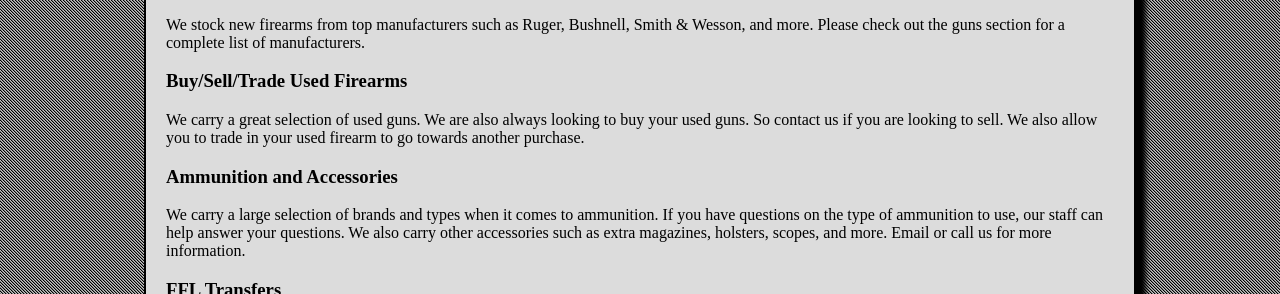
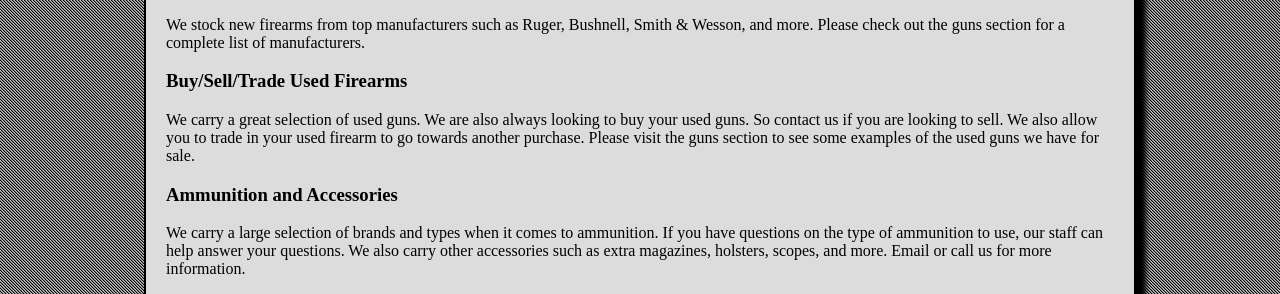
Before and after one commit to triplethreatarmory/triplethreatarmory.github.io, a plain HTML site: page index_new.htm in a window 1280 px wide. Shown: the part 500-794 px from the top of the page. Drawn offline with Linux system fonts and the light colour scheme.

Commit message:
Update index_new.htm

```diff
--- a/index_new.htm
+++ b/index_new.htm
@@ -21,7 +21,8 @@
 Please check out the guns section for a complete list of manufacturers.</p>
 <h3>Buy/Sell/Trade Used Firearms</h3>
 <p>We carry a great selection of used guns.  We are also always looking to buy your used guns.
-So contact us if you are looking to sell.  We also allow you to trade in your used firearm to go towards another purchase.</p>
+So contact us if you are looking to sell.  We also allow you to trade in your used firearm to go towards another purchase.
+Please visit the guns section to see some examples of the used guns we have for sale.</p>
 <h3>Ammunition and Accessories</h3>
 <p>We carry a large selection of brands and types when it comes to ammunition.
 If you have questions on the type of ammunition to use, our staff can help answer your questions.
```
